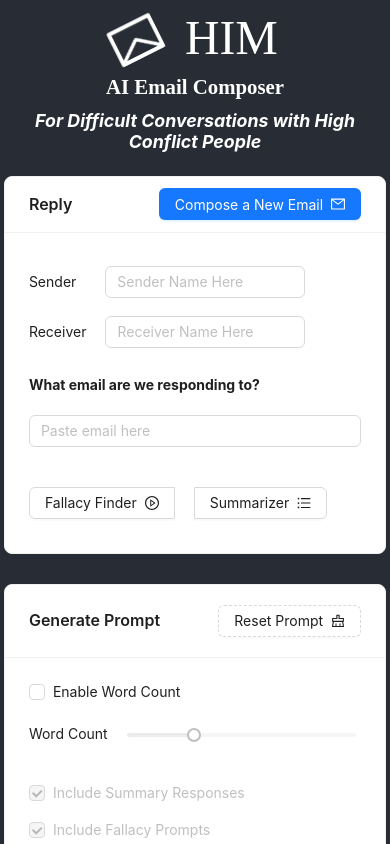
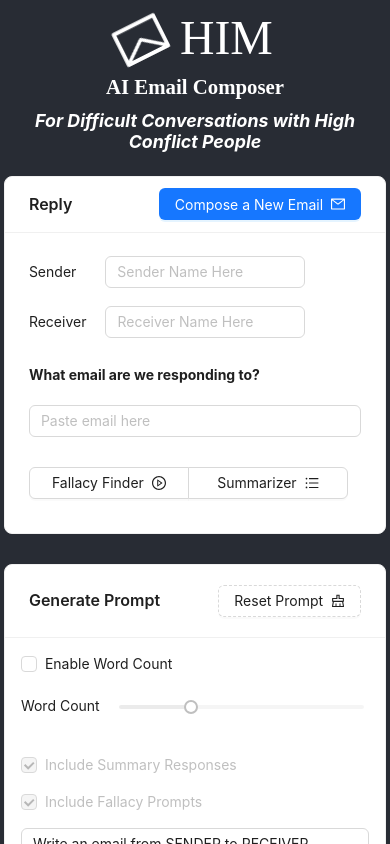
Before and after one commit to drumnation/ai-code-helper, a React (Create React App) app: page / in a window 390 px wide. Both pictures are taken after a click on the button "Reply to an Email". Shown: the top 844 px of the page. Built offline with nearby package versions, Linux system fonts and the light colour scheme; a web font is replaced by a local one.

Commit message:
layout tweaks for mobile

```diff
--- a/src/App.tsx
+++ b/src/App.tsx
@@ -61,7 +61,7 @@ function App() {
         <div style={{ display: 'flex', marginTop: 10 }}>
           <MailOutlined
             className='App-logo'
-            style={{ marginRight: 25, marginTop: 5 }}
+            style={{ marginRight: 15, marginTop: 5 }}
           />
           <div>HIM</div>
         </div>
@@ -89,7 +89,7 @@ function App() {
               </Button>
             }
           >
-            <FormItem label='Sender' style={{ marginTop: 10, marginBottom: 5 }}>
+            <FormItem label='Sender' style={{ marginBottom: 5 }}>
               <Input
                 style={{ marginLeft: 15, width: 200 }}
                 placeholder='Sender Name Here'
@@ -136,7 +136,7 @@ function App() {
               </Button>
             }
           >
-            <FormItem label='Sender' style={{ marginTop: 10, marginBottom: 5 }}>
+            <FormItem label='Sender' style={{ marginBottom: 5 }}>
               <Input
                 style={{ marginLeft: 15, width: 200 }}
                 placeholder='Sender Name Here'
@@ -170,7 +170,11 @@ function App() {
             />
             <Button.Group>
               <Button
-                style={{ marginBottom: 10, marginTop: 40, marginRight: 20 }}
+                style={{
+                  marginBottom: 10,
+                  marginTop: 30,
+                  width: 160,
+                }}
                 type='default'
                 onClick={generateFallacies}
                 loading={loading.fallacies}
@@ -178,7 +182,7 @@ function App() {
                 Fallacy Finder {!loading.fallacies && <PlayCircleOutlined />}
               </Button>
               <Button
-                style={{ marginBottom: 10, marginTop: 40 }}
+                style={{ marginBottom: 10, marginTop: 30, width: 160 }}
                 type='default'
                 onClick={generateSummary}
                 loading={loading.summary}
@@ -204,6 +208,7 @@ function App() {
             marginTop: 30,
             marginBottom: state.emailResponse !== '' ? 0 : 50,
           }}
+          bodyStyle={{ padding: 0 }}
           // @ts-ignore
           align='left'
           extra={
@@ -228,6 +233,7 @@ function App() {
           {summary.length > 0 && (
             <SummaryTable data={summary} updateRecord={updateSummaryRecord} />
           )}
+          <div style={{ padding: 16 }}>
             <Checkbox
               checked={enableWordCount}
               onChange={handleToggleWordCount}
@@ -287,6 +293,7 @@ function App() {
             >
               Generate Email {!loading.emailResponse && <MailOutlined />}
             </Button>
+          </div>
         </Card>
         {state.emailResponse !== '' && (
           <Card
@@ -297,7 +304,8 @@ function App() {
                 ? ' (' + wordCount(state.emailResponse) + 'words)'
                 : ''
             }`}
-            style={{ width: '100%', marginBottom: 100, marginTop: 30 }}
+            bodyStyle={{ padding: 0 }}
+            style={{ width: '100%', marginBottom: 20, marginTop: 30 }}
             extra={
               state.emailResponse !== '' && (
                 <Button onClick={handleCopy}>
@@ -314,6 +322,7 @@ function App() {
                 columns={fallacyColumns}
               />
             )}
+            <div style={{ padding: 16 }}>
               <Input.TextArea
                 disabled={state.emailResponse === ''}
                 style={{ height: '100%' }}
@@ -327,12 +336,13 @@ function App() {
               {isSendEmail && state.emailResponse !== '' && (
                 <>
                   <Button
-                  style={{ marginBottom: 10, marginTop: 40 }}
+                    style={{ marginBottom: 10, marginTop: 30, width: 160 }}
                     type='default'
                     onClick={generateFallacies}
                     loading={loading.fallacies}
                   >
-                  Fallacy Finder {!loading.fallacies && <PlayCircleOutlined />}
+                    Fallacy Finder{' '}
+                    {!loading.fallacies && <PlayCircleOutlined />}
                   </Button>
                   {error !== '' && (
                     <Space direction='vertical' style={{ width: '100%' }}>
@@ -345,6 +355,7 @@ function App() {
                   )}
                 </>
               )}
+            </div>
           </Card>
         )}
       </div>
@@ -387,7 +398,3 @@ export default App;
           </pre>
           </Card> */
 }
-
-{
-  /* @ts-ignore */
-}
--- a/src/components/SummaryTable/SummaryTable.tsx
+++ b/src/components/SummaryTable/SummaryTable.tsx
@@ -21,42 +21,46 @@ const SummaryTable: React.FC<{
       width: '100%',
       render: (text: string, record: Summary, index: number) => (
         <>
-          <div style={{ display: 'flex', justifyContent: 'center' }}>
           <Button.Group>
             <Button
+              style={{ width: 100 }}
+              type={record.action === 'ignore' ? 'primary' : 'default'}
+              onClick={() => updateRecord(index, 'action', 'ignore')}
+            >
+              Ignore
+            </Button>
+            <Button
+              style={{ width: 100 }}
+              type={record.action === 'deny' ? 'primary' : 'default'}
+              onClick={() => updateRecord(index, 'action', 'deny')}
+            >
+              Deny
+            </Button>
+          </Button.Group>
+          <Button.Group>
+            <Button
+              style={{ width: 100 }}
               type={record.action === 'agree' ? 'primary' : 'default'}
               onClick={() => updateRecord(index, 'action', 'agree')}
             >
               Agree
             </Button>
             <Button
+              style={{ width: 100 }}
               type={record.action === 'disagree' ? 'primary' : 'default'}
               onClick={() => updateRecord(index, 'action', 'disagree')}
             >
               Disagree
             </Button>
           </Button.Group>
-          </div>
-          <Button.Group>
+
           <Button
-              type={record.action === 'deny' ? 'primary' : 'default'}
-              onClick={() => updateRecord(index, 'action', 'deny')}
-            >
-              Deny
-            </Button>
-            <Button
-              type={record.action === 'ignore' ? 'primary' : 'default'}
-              onClick={() => updateRecord(index, 'action', 'ignore')}
-            >
-              Ignore
-            </Button>
-            <Button
+            style={{ width: 200 }}
             type={record.action === 'explain' ? 'primary' : 'default'}
             onClick={() => updateRecord(index, 'action', 'explain')}
           >
             Explain
           </Button>
-          </Button.Group>
           <div style={{ height: 10 }} />
           <Input.TextArea
             style={{ height: '100%' }}
@@ -74,7 +78,7 @@ const SummaryTable: React.FC<{
   return (
     <Table
       pagination={false}
-      style={{ width: '100%' }}
+      style={{ width: '100%', padding: '0px 0px' }}
       columns={columns}
       dataSource={data}
     />
```
Lines whose indentation alone changed are shown as unchanged.
